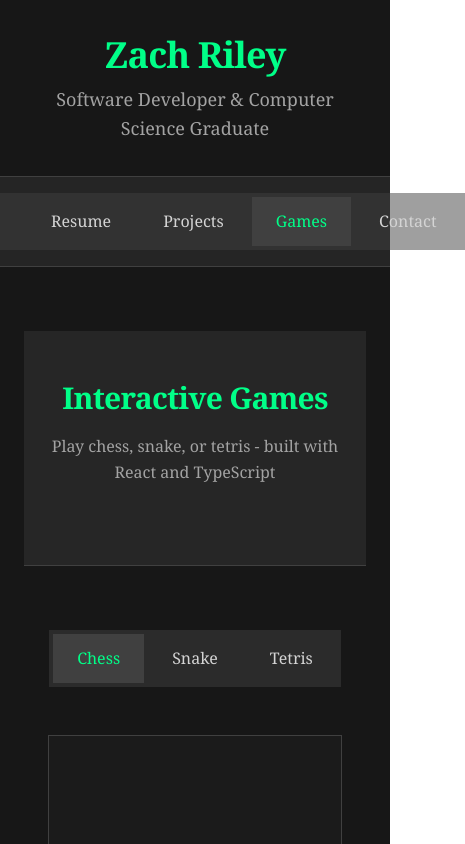
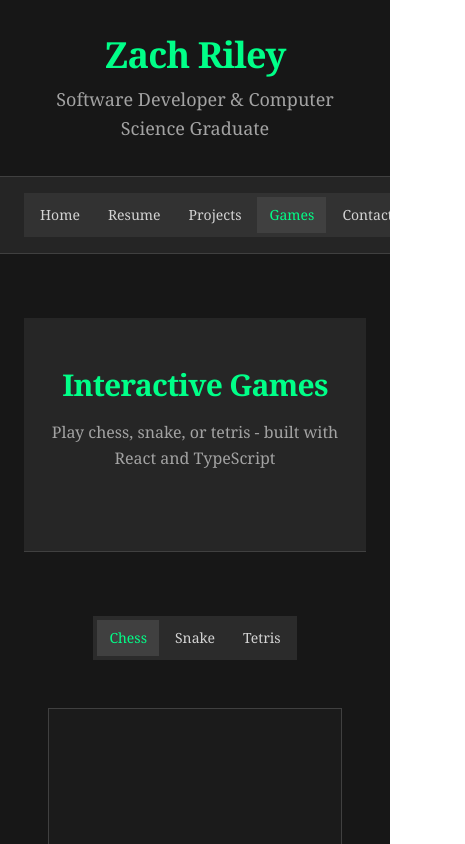
Before and after one commit to ZRiley36/need-a-job, a Next.js app: page / in a window 390 px wide. Both pictures are taken after a click on the button "Games". Shown: the top 844 px of the page, 465 px wide, since content can reach past the window. Built offline with nearby package versions, Linux system fonts and the light colour scheme; no server answers.

Commit message:
fixed overflow for mobile

```diff
--- a/src/app/components/Games Folder/Chess.tsx
+++ b/src/app/components/Games Folder/Chess.tsx
@@ -253,19 +253,19 @@ export default function ChessBoard() {
   };
 
   return (
-    <div className="flex flex-col items-center mt-8">
-      <h2 className="text-2xl font-bold mb-2 text-[#00ff88]">Chess vs Stockfish</h2>
+    <div className="flex flex-col items-center mt-8 px-4 w-full max-w-full overflow-x-hidden">
+      <h2 className="text-xl sm:text-2xl font-bold mb-2 text-[#00ff88] text-center">Chess vs Stockfish</h2>
 
       {/* Game Controls */}
-      <div className="mb-4 flex flex-col items-center space-y-3">
-        <div className="flex items-center space-x-4">
-          <label className="text-white text-sm font-medium">
+      <div className="mb-4 flex flex-col items-center space-y-3 w-full max-w-md">
+        <div className="flex flex-col sm:flex-row items-center sm:items-center gap-2 sm:gap-4 w-full sm:w-auto">
+          <label className="text-white text-sm font-medium whitespace-nowrap">
             Stockfish Elo Rating:
           </label>
           <select
             value={stockfishLevel}
             onChange={(e) => setStockfishLevel(Number(e.target.value))}
-            className="bg-neutral-700 text-white px-3 py-1 rounded-none border border-neutral-600 focus:border-neutral-500 focus:outline-none"
+            className="bg-neutral-700 text-white px-3 py-1 rounded-none border border-neutral-600 focus:border-neutral-500 focus:outline-none w-full sm:w-auto min-w-[120px]"
             disabled={!isPlayerTurn || isThinking}
           >
             {ELO_RATINGS.map((rating, index) => (
@@ -276,15 +276,15 @@ export default function ChessBoard() {
           </select>
         </div>
 
-        <div className="flex items-center space-x-4">
+        <div className="flex flex-col sm:flex-row items-center gap-2 sm:gap-4 w-full sm:w-auto">
           <button
             onClick={resetGame}
-            className="px-4 py-2 bg-neutral-700 hover:bg-neutral-600 text-white rounded-none transition-colors text-sm font-medium"
+            className="px-4 py-2 bg-neutral-700 hover:bg-neutral-600 text-white rounded-none transition-colors text-sm font-medium w-full sm:w-auto"
           >
             New Game
           </button>
 
-          <div className="text-sm text-neutral-300">
+          <div className="text-sm text-neutral-300 text-center sm:text-left">
             {isThinking ? (
               <span className="text-[#00ff88]">🤖 Stockfish is thinking...</span>
             ) : isPlayerTurn ? (
@@ -296,7 +296,7 @@ export default function ChessBoard() {
         </div>
 
         {gameStatus !== "playing" && (
-          <div className="text-center">
+          <div className="text-center w-full">
             {gameStatus === "checkmate" && (
               <div className="text-red-400 font-semibold">
                 {isPlayerTurn ? "🤖 Stockfish wins!" : "🎉 You win!"}
@@ -312,7 +312,8 @@ export default function ChessBoard() {
       </div>
 
       {/* Chess Board */}
-      <div className="mb-4">
+      <div className="mb-4 w-full flex justify-center overflow-x-auto">
+        <div className="w-full max-w-[min(100vw-2rem,500px)]">
           <Chessboard
             options={{
               position: game.fen(),
@@ -326,9 +327,10 @@ export default function ChessBoard() {
             }}
           />
         </div>
+      </div>
 
-      <div className="mt-4 text-center">
-        <div className="text-gray-400 text-sm mb-4">
+      <div className="mt-4 text-center px-4 w-full max-w-md">
+        <div className="text-gray-400 text-xs sm:text-sm mb-4">
           Play as white against Stockfish! Drag pieces to move.
           Choose your difficulty level and try to beat the computer.
         </div>
@@ -338,13 +340,13 @@ export default function ChessBoard() {
           href="https://lichess.org/@/ZachRiley36"
           target="_blank"
           rel="noopener noreferrer"
-          className="inline-flex items-center px-6 py-3 bg-neutral-700 hover:bg-neutral-600 text-[#00ff88] font-medium rounded-none transition-all duration-300"
+          className="inline-flex items-center justify-center px-4 sm:px-6 py-3 bg-neutral-700 hover:bg-neutral-600 text-[#00ff88] font-medium rounded-none transition-all duration-300 w-full sm:w-auto text-sm sm:text-base"
         >
-          <svg className="w-5 h-5 mr-2" fill="currentColor" viewBox="0 0 24 24">
+          <svg className="w-4 h-4 sm:w-5 sm:h-5 mr-2 flex-shrink-0" fill="currentColor" viewBox="0 0 24 24">
             <path d="M12 2C6.48 2 2 6.48 2 12s4.48 10 10 10 10-4.48 10-10S17.52 2 12 2zm-2 15l-5-5 1.41-1.41L10 14.17l7.59-7.59L19 8l-9 9z"/>
           </svg>
-          Challenge Me on Lichess
-          <svg className="w-4 h-4 ml-2" fill="none" stroke="currentColor" viewBox="0 0 24 24">
+          <span className="truncate">Challenge Me on Lichess</span>
+          <svg className="w-3 h-3 sm:w-4 sm:h-4 ml-2 flex-shrink-0" fill="none" stroke="currentColor" viewBox="0 0 24 24">
             <path strokeLinecap="round" strokeLinejoin="round" strokeWidth={2} d="M10 6H6a2 2 0 00-2 2v10a2 2 0 002 2h10a2 2 0 002-2v-4M14 4h6m0 0v6m0-6L10 14" />
           </svg>
         </a>
--- a/src/app/components/pages/Games.tsx
+++ b/src/app/components/pages/Games.tsx
@@ -34,13 +34,13 @@ export function Games() {
 
       <div className="container-custom py-16">
         {/* Navigation matching the main nav style */}
-        <div className="flex justify-center mb-12">
-          <div className="flex space-x-1 bg-neutral-700/50 rounded-none p-1">
+        <div className="flex justify-center mb-12 overflow-x-auto">
+          <div className="flex space-x-1 bg-neutral-700/50 rounded-none p-1 min-w-max">
             {games.map((g, i) => (
               <button
                 key={g.name}
                 onClick={() => setIndex(i)}
-                className={`px-6 py-3 rounded-none font-medium transition-all duration-300 ${
+                className={`px-3 sm:px-6 py-2 sm:py-3 rounded-none font-medium transition-all duration-300 text-sm sm:text-base whitespace-nowrap ${
                   index === i
                     ? "bg-neutral-700 text-[#00ff88]"
                     : "text-neutral-300 hover:text-[#00ff88] hover:bg-neutral-600/50"
--- a/src/app/page.tsx
+++ b/src/app/page.tsx
@@ -48,14 +48,14 @@ export default function HomePage() {
 
       {/* Enhanced Navigation */}
       <nav className="bg-neutral-800 border-b border-neutral-700 sticky top-0 z-50 backdrop-blur-sm bg-neutral-800/95">
-        <div className="container-custom">
-          <div className="flex justify-center">
+        <div className="container-custom overflow-x-auto">
+          <div className="flex justify-center min-w-max sm:min-w-0">
             <div className="flex space-x-1 bg-neutral-700/50 rounded-none p-1 my-4">
               {pageKeys.map((page) => (
                 <button
                   key={page}
                   onClick={() => setActivePage(page)}
-                  className={`px-6 py-3 rounded-none font-medium transition-all duration-300 ${
+                  className={`px-3 sm:px-6 py-2 sm:py-3 rounded-none font-medium transition-all duration-300 text-sm sm:text-base whitespace-nowrap ${
                     activePage === page
                       ? "bg-neutral-700 text-[#00ff88]"
                       : "text-neutral-300 hover:text-[#00ff88] hover:bg-neutral-600/50"
```
Lines whose indentation alone changed are shown as unchanged.
